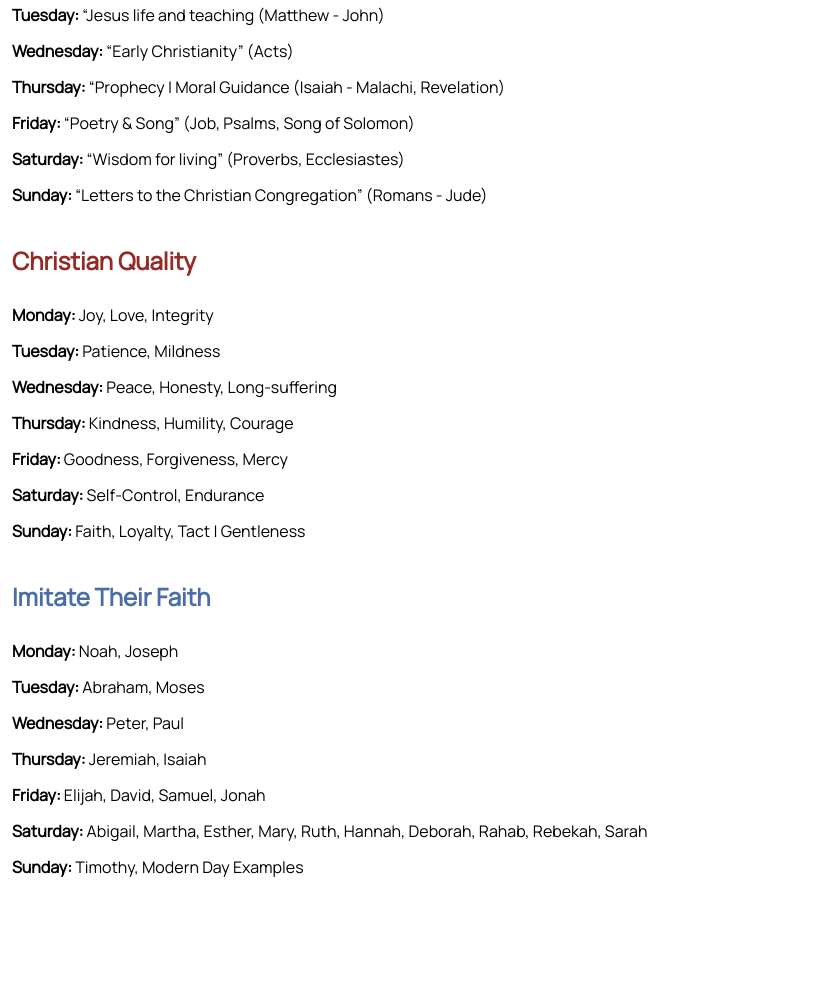
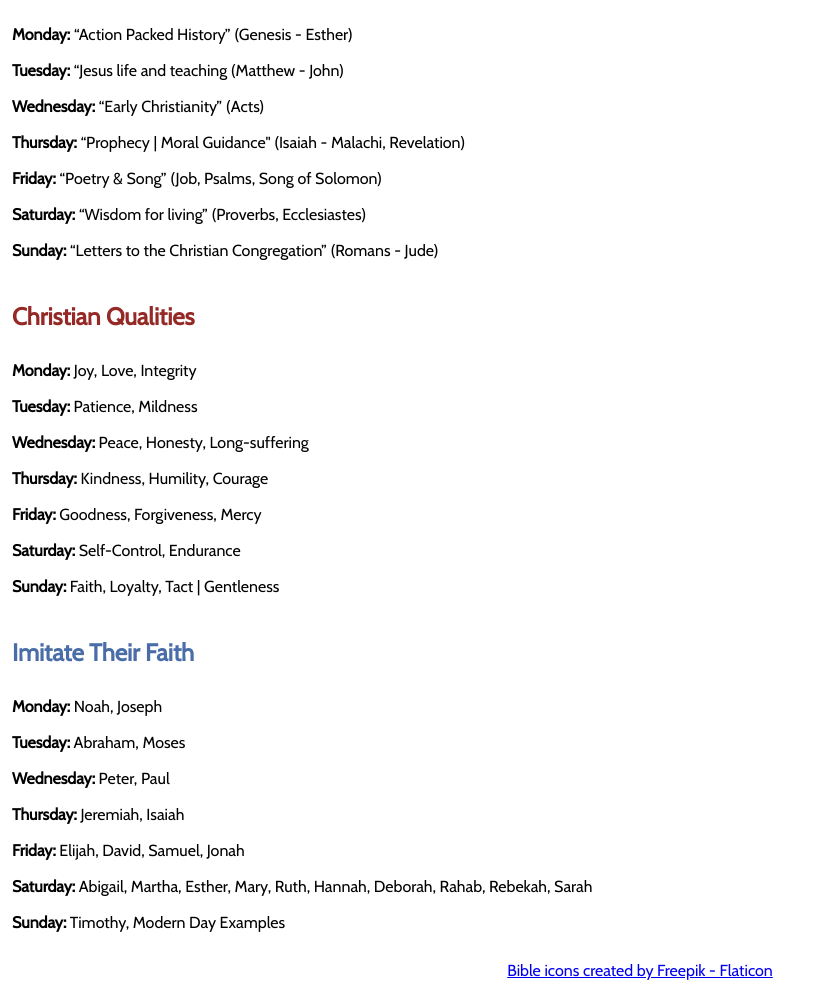
Before and after one commit to csrobinson86/my-daily-3, a plain HTML site: page index.html in a window 1280 px wide. Shown: the part 231-1214 px from the top of the page, without its empty margins (0-824 px from the left). Before the commit the page ends 1134 px from the top, so only its background shows below. Drawn offline with nearby package versions, Linux system fonts and the light colour scheme.

Commit message:
style updates

```diff
--- a/index.css
+++ b/index.css
@@ -52,8 +52,7 @@ p, h1, h2, h3, h4, h5, h6 {
 }
 
 body {
-  font-family: 'Manrope', sans-serif;
-  margin: 40px 0;
+  font-family: 'Cabin', sans-serif;
 }
 
 h1 {
@@ -78,6 +77,10 @@ li {
   margin: 0 0 12px 0;
 }
 
+.logo {
+  padding: 16px;
+}
+
 .section-top {
   margin: 0 0 8px 0;
 }
@@ -93,3 +96,8 @@ li {
 .section-imitate h2 {
   color: #4a6da7;
 }
+
+footer a {
+  display: block;
+  text-align: center;
+}
--- a/index.html
+++ b/index.html
@@ -7,10 +7,12 @@
     <title>My Daily 3 | Spiritual Routine</title>
     <link rel="preconnect" href="https://fonts.googleapis.com">
     <link rel="preconnect" href="https://fonts.gstatic.com" crossorigin>
-    <link href="https://fonts.googleapis.com/css2?family=Manrope&display=swap" rel="stylesheet">
+    <link href="https://fonts.googleapis.com/css2?family=Cabin:wght@400&display=swap" rel="stylesheet">
     <link rel="stylesheet" href="index.css">
 </head>
 <body>
+  <main>
+    <img class="logo" src="bible.png" alt="icon of an open bible">
     <section class="section-top">
       <h1>My Daily Spiritual Routine</h1>
     </section>
@@ -18,40 +20,44 @@
     <section class="section-reading">
       <h2>Bible Reading</h2>
       <ul>
-      <li><strong class="weekdate">Monday:</strong> “Action Packed History” (Genesis - Esther)</li>
-      <li><strong class="weekdate">Tuesday:</strong> “Jesus life and teaching (Matthew - John)</li>
-      <li><strong class="weekdate">Wednesday:</strong> “Early Christianity” (Acts)</li>
-      <li><strong class="weekdate">Thursday:</strong> “Prophecy | Moral Guidance (Isaiah - Malachi, Revelation)</li>
-      <li><strong class="weekdate">Friday:</strong> “Poetry & Song” (Job, Psalms, Song of Solomon)</li>
-      <li><strong class="weekdate">Saturday:</strong> “Wisdom for living” (Proverbs, Ecclesiastes)</li>
-      <li><strong class="weekdate">Sunday:</strong> “Letters to the Christian Congregation” (Romans - Jude)</li>
+        <li><strong>Monday:</strong> “Action Packed History” (Genesis - Esther)</li>
+        <li><strong>Tuesday:</strong> “Jesus life and teaching (Matthew - John)</li>
+        <li><strong>Wednesday:</strong> “Early Christianity” (Acts)</li>
+        <li><strong>Thursday:</strong> “Prophecy | Moral Guidance" (Isaiah - Malachi, Revelation)</li>
+        <li><strong>Friday:</strong> “Poetry & Song” (Job, Psalms, Song of Solomon)</li>
+        <li><strong>Saturday:</strong> “Wisdom for living” (Proverbs, Ecclesiastes)</li>
+        <li><strong>Sunday:</strong> “Letters to the Christian Congregation” (Romans - Jude)</li>
       </ul>
     </section>
 
     <section class="section-quality">
-    <h2>Christian Quality</h2>
+      <h2>Christian Qualities</h2>
       <ul>
-      <li><strong class="weekdate">Monday:</strong> Joy, Love, Integrity</li>
-      <li><strong class="weekdate">Tuesday:</strong> Patience, Mildness</li>
-      <li><strong class="weekdate">Wednesday:</strong> Peace, Honesty, Long-suffering</li>
-      <li><strong class="weekdate">Thursday:</strong> Kindness, Humility, Courage</li>
-      <li><strong class="weekdate">Friday:</strong> Goodness, Forgiveness, Mercy</li>
-      <li><strong class="weekdate">Saturday:</strong> Self-Control, Endurance</li>
-      <li><strong class="weekdate">Sunday:</strong> Faith, Loyalty, Tact | Gentleness</li>
+        <li><strong>Monday:</strong> Joy, Love, Integrity</li>
+        <li><strong>Tuesday:</strong> Patience, Mildness</li>
+        <li><strong>Wednesday:</strong> Peace, Honesty, Long-suffering</li>
+        <li><strong>Thursday:</strong> Kindness, Humility, Courage</li>
+        <li><strong>Friday:</strong> Goodness, Forgiveness, Mercy</li>
+        <li><strong>Saturday:</strong> Self-Control, Endurance</li>
+        <li><strong>Sunday:</strong> Faith, Loyalty, Tact | Gentleness</li>
       </ul>
     </section>
 
     <section class="section-imitate">
       <h2>Imitate Their Faith</h2>
       <ul>
-      <li><strong class="weekdate">Monday:</strong> Noah, Joseph</li>
-      <li><strong class="weekdate">Tuesday:</strong> Abraham, Moses</li>
-      <li><strong class="weekdate">Wednesday:</strong> Peter, Paul</li>
-      <li><strong class="weekdate">Thursday:</strong> Jeremiah, Isaiah</li>
-      <li><strong class="weekdate">Friday:</strong> Elijah, David, Samuel, Jonah</li>
-      <li><strong class="weekdate">Saturday:</strong> Abigail, Martha, Esther, Mary, Ruth, Hannah, Deborah, Rahab, Rebekah, Sarah</li>
-      <li><strong class="weekdate">Sunday:</strong> Timothy, Modern Day Examples</li>
+        <li><strong>Monday:</strong> Noah, Joseph</li>
+        <li><strong>Tuesday:</strong> Abraham, Moses</li>
+        <li><strong>Wednesday:</strong> Peter, Paul</li>
+        <li><strong>Thursday:</strong> Jeremiah, Isaiah</li>
+        <li><strong>Friday:</strong> Elijah, David, Samuel, Jonah</li>
+        <li><strong>Saturday:</strong> Abigail, Martha, Esther, Mary, Ruth, Hannah, Deborah, Rahab, Rebekah, Sarah</li>
+        <li><strong>Sunday:</strong> Timothy, Modern Day Examples</li>
       </ul>
     </section>
+  </main>
+  <footer>
+    <a href="https://www.flaticon.com/free-icons/bible" title="bible icons">Bible icons created by Freepik - Flaticon</a>
+  </footer>
 </body>
 </html>
```
Also changed, not shown: bible.png (added). Lines whose indentation alone changed are shown as unchanged.
